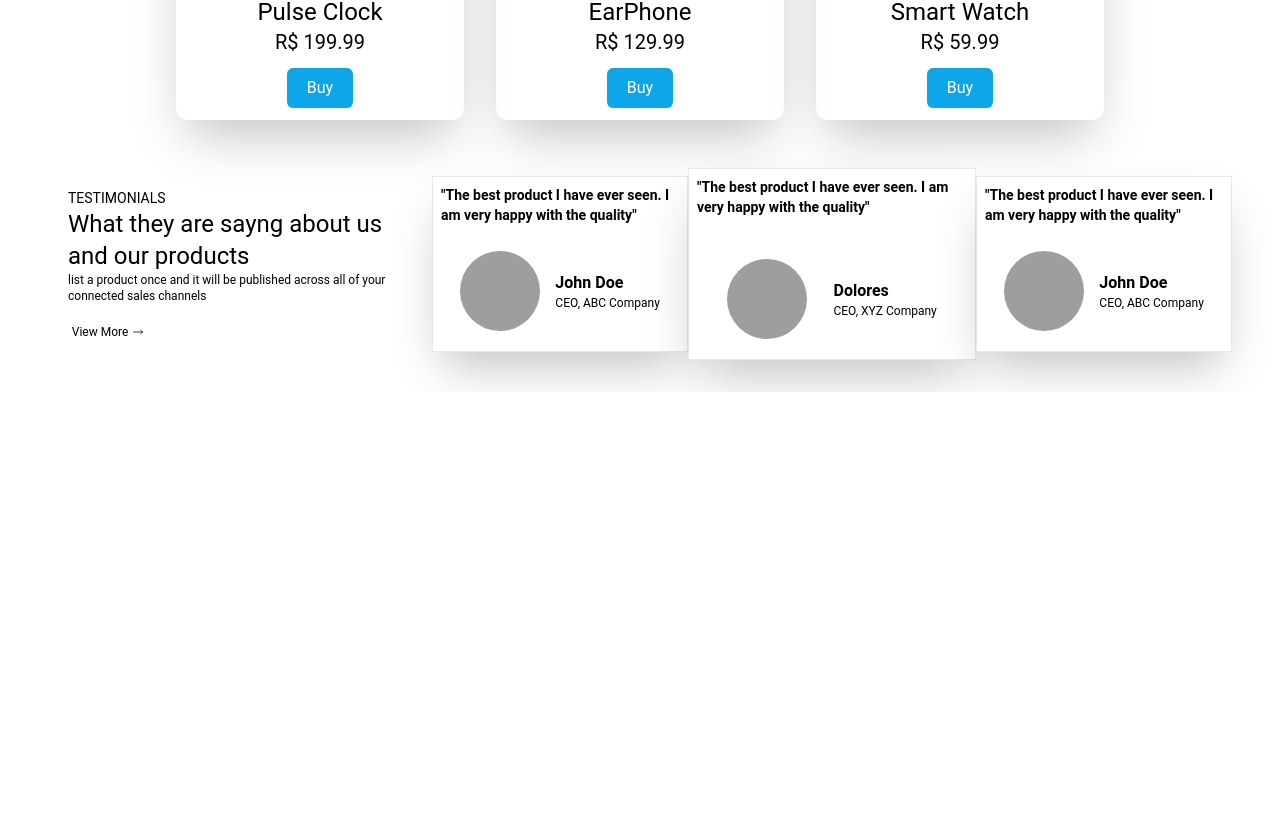
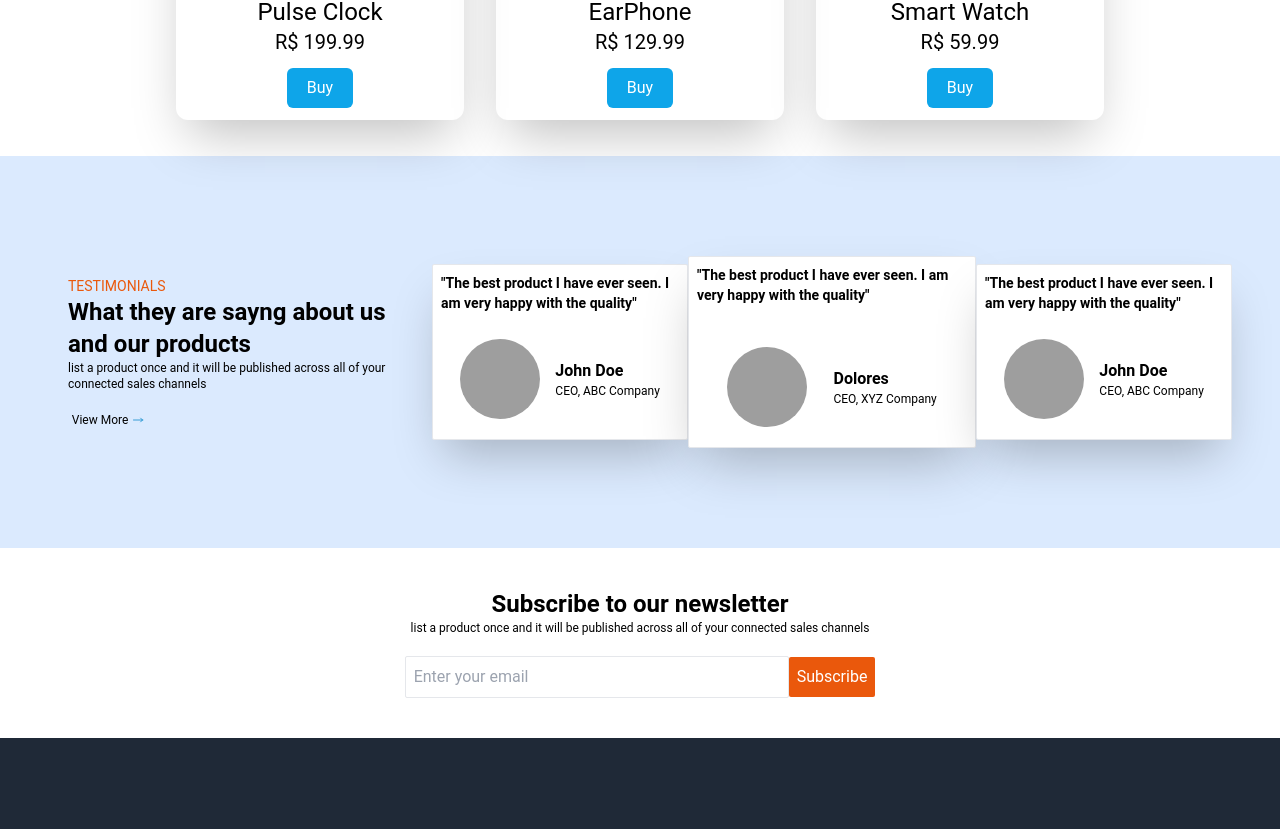
Before and after one commit to jeffersondrs/web-ecommerce, a React (Vite) app: page / in a window 1280 px wide. Shown: the part 1958-2787 px from the top of the page. Before the commit the page ends 2350 px from the top, so only its background shows below. Built offline with nearby package versions, Linux system fonts and the light colour scheme; grey boxes are pictures that could not be loaded.

Commit message:
homepage done

```diff
--- a/src/components/home-content/home-conten.component.tsx
+++ b/src/components/home-content/home-conten.component.tsx
@@ -1,17 +1,45 @@
 import { GiLaurelsTrophy, GiTechnoHeart } from "react-icons/gi";
 import { TbShoppingCartPlus } from "react-icons/tb";
 import { BsCashCoin, BsCreditCardFill } from "react-icons/bs";
-import { FaHeadphonesAlt } from "react-icons/fa";
+import {
+  FaFacebookF,
+  FaHeadphonesAlt,
+  FaLinkedinIn,
+  FaTwitter,
+} from "react-icons/fa";
 import { HiOutlineArrowLongRight } from "react-icons/hi2";
 import { TbTruckDelivery } from "react-icons/tb";
 import { Link } from "react-router-dom";
 import CardServices from "./Card-services.component";
 import CardProducts from "../card-product/Card-products";
+import { useEffect, useRef, useState } from "react";
+
+type email = string;
 
 export default function HomeContent() {
+  const emailRef = useRef(null as any);
+  const [email, setEmail] = useState<email>("");
+
+  const handleSubmit = (e: any) => {
+    e.preventDefault();
+
+    const email = emailRef.current.value;
+
+    setEmail(email);
+  };
+
+  useEffect(() => {
+    emailRef.current.value = "";
+    if (email !== "") {
+      alert("Thank you for subscribing!");
+    }
+  }, [email]);
+
+  console.log(email);
+
   return (
     <div className="home-content">
-      <div className="flex flex-row justify-evenly items-center w-full flex-wrap py-24">
+      <section className="flex flex-row justify-evenly items-center w-full flex-wrap py-24">
         <div className="flex flex-col items-stretch justify-between w-[50%] text-black">
           <p className="text-2xl text-orange-600 my-4">E-commerce</p>
           <h1 className="text-8xl my-2">It's all about you.</h1>
@@ -45,8 +73,8 @@ export default function HomeContent() {
             </div>
           </div>
         </div>
-      </div>
-      <div className="p-5">
+      </section>
+      <section className="p-5">
         <div className="flex flex-col justify-center items-center text-black">
           <h1 className="text-sm uppercase text-orange-600 my-4">
             Our Products
@@ -97,8 +125,8 @@ export default function HomeContent() {
             </Link>
           </div>
         </div>
-      </div>
-      <div className="flex flex-col flex-wrap justify-center items-center">
+      </section>
+      <section className="flex flex-col flex-wrap justify-center items-center mb-5">
         <div className=" text-black mb-10">
           <h3 className="text-sm uppercase text-orange-600 text-center my-4">
             Featured Products
@@ -145,11 +173,11 @@ export default function HomeContent() {
             productId="/product/6"
           />
         </div>
-      </div>
-      <div className="flex flex-row flex-wrap h-64 items-center justify-center">
+      </section>
+      <section className="flex flex-row flex-wrap items-center justify-center py-20 bg-blue-100 h-full">
         <div className="flex flex-col justify-center items-start text-start my-5 w-96 p-5">
-          <h4 className="text-sm uppercase">Testimonials</h4>
-          <h1 className="text-2xl">
+          <h4 className="text-sm uppercase text-orange-600">Testimonials</h4>
+          <h1 className="text-2xl font-semibold">
             What they are sayng about us and our products
           </h1>
           <p className="text-xs">
@@ -157,11 +185,11 @@ export default function HomeContent() {
             connected sales channels
           </p>
           <div className="text-xs flex flex-row w-20 justify-evenly items-center mt-5">
-            <span className="">View More</span>
-            <HiOutlineArrowLongRight />
+            <span>View More</span>
+            <HiOutlineArrowLongRight className="text-sky-600" />
           </div>
         </div>
-        <div className="border bg-white z-50 w-64 flex flex-col p-2 shadow-2xl h-44 justify-between">
+        <div className="border rounded-sm bg-white z-50 w-64 flex flex-col p-2 shadow-2xl h-44 justify-between">
           <strong className="text-sm">
             "The best product I have ever seen. I am very happy with the
             quality"
@@ -180,7 +208,7 @@ export default function HomeContent() {
             </div>
           </div>
         </div>
-        <div className="border bg-white z-50 w-72 flex flex-col p-2 shadow-2xl h-48 justify-between">
+        <div className="border rounded-sm bg-white z-50 w-72 flex flex-col p-2 shadow-2xl h-48 justify-between">
           <strong className="text-sm">
             "The best product I have ever seen. I am very happy with the
             quality"
@@ -188,9 +216,7 @@ export default function HomeContent() {
           <div className="flex flex-row-reverse justify-evenly p-1 items-center my-2">
             <div>
               <h4 className="font-semibold">Dolores</h4>
-              <p className="text-xs">
-                CEO, XYZ Company
-              </p>
+              <p className="text-xs">CEO, XYZ Company</p>
             </div>
             <div>
               <img
@@ -201,7 +227,7 @@ export default function HomeContent() {
             </div>
           </div>
         </div>
-        <div className="border bg-white z-50 w-64 flex flex-col p-2 shadow-2xl h-44 justify-between">
+        <div className="border rounded-sm bg-white z-50 w-64 flex flex-col p-2 shadow-2xl h-44 justify-between">
           <strong className="text-sm">
             "The best product I have ever seen. I am very happy with the
             quality"
@@ -220,7 +246,124 @@ export default function HomeContent() {
             </div>
           </div>
         </div>
-      </div>
+      </section>
+      <section>
+        <form
+          action="#"
+          onSubmit={handleSubmit}
+          className="flex flex-col justify-center items-center p-10"
+        >
+          <h1 className="text-2xl font-semibold">
+            Subscribe to our newsletter
+          </h1>
+          <p className="text-xs">
+            list a product once and it will be published across all of your
+            connected sales channels
+          </p>
+          <div className="flex flex-row justify-center items-center mt-5">
+            <input
+              ref={emailRef}
+              className="border rounded-sm p-2 w-96"
+              type="email"
+              placeholder="Enter your email"
+            />
+            <button
+              type="submit"
+              className="bg-orange-600 text-white rounded-sm p-2"
+            >
+              Subscribe
+            </button>
+          </div>
+        </form>
+      </section>
+      <footer className="flex flex-col justify-center items-center p-10 bg-gray-800 text-white py-20">
+        <div className="flex flex-row w-full justify-evenly items-start flex-wrap">
+          <div className="flex flex-col justify-evenly items-start m-2 h-56">
+            <h1 className="text-orange-800 uppercase text-xl">Social links</h1>
+            <ul className="flex flex-row justify-between items-start w-40 footer__list">
+              <li className="w-8 h-8 rounded-lg bg-gray-700 flex justify-center items-center">
+                <Link to="#">
+                  <FaFacebookF />
+                </Link>
+              </li>
+              <li className="w-8 h-8 rounded-lg bg-gray-700 flex justify-center items-center">
+                <Link to="#">
+                  <FaTwitter />
+                </Link>
+              </li>
+              <li className="w-8 h-8 rounded-lg bg-gray-700 flex justify-center items-center">
+                <Link to="#">
+                  <FaLinkedinIn />
+                </Link>
+              </li>
+            </ul>
+            <p className="text-sm">Dont forget follow us</p>
+          </div>
+          <div className="m-2 h-56 flex flex-col items-stretch justify-start">
+            <h1 className="mb-3 text-base text-gray-500 hover:text-gray-600">
+              Products
+            </h1>
+            <ul className="text-sm footer__list">
+              <li>
+                <Link to="#">New</Link>
+              </li>
+              <li>
+                <Link to="#">Popular</Link>
+              </li>
+              <li>
+                <Link to="#">Trending</Link>
+              </li>
+              <li>
+                <Link to="#">Best Seller</Link>
+              </li>
+            </ul>
+          </div>
+          <div className="m-2 h-56 flex flex-col items-stretch justify-start">
+            <h1 className="mb-3 text-base text-gray-500 hover:text-gray-600">
+              Support
+            </h1>
+            <ul className="text-sm footer__list">
+              <li>
+                <Link to="#">Help Center</Link>
+              </li>
+              <li>
+                <Link to="#">Terms of Service</Link>
+              </li>
+              <li>
+                <Link to="#">Privacy Policy</Link>
+              </li>
+              <li>
+                <Link to="#">Status</Link>
+              </li>
+            </ul>
+          </div>
+          <div className="m-2 h-56 flex flex-col items-stretch justify-start">
+            <h1 className="mb-3 text-base text-gray-500 hover:text-gray-600">
+              Company
+            </h1>
+            <ul className="text-sm footer__list">
+              <li>
+                <Link to="#">About</Link>
+              </li>
+              <li>
+                <Link to="#">Contact</Link>
+              </li>
+              <li>
+                <Link to="#">Blog</Link>
+              </li>
+              <li>
+                <Link to="#">Careers</Link>
+              </li>
+            </ul>
+          </div>
+        </div>
+        <div className="flex flex-row justify-evenly items-center w-full flex-wrap text-xs">
+          <strong>© 2021 All rights reserved</strong>
+          <strong>Terms of Service</strong>
+          <strong>Criado por <Link to="https://github.com/jeffersondrs">JeffersonDRS</Link></strong>
+
+        </div>
+      </footer>
     </div>
   );
 }
--- a/src/components/navegation/navegation.styles.scss
+++ b/src/components/navegation/navegation.styles.scss
@@ -25,6 +25,19 @@
             padding: 5px 10px;
             background-color: rgb(3, 144, 238);
             transition: all .3s ease-in-out;
+            animation: 1s ease-in-out 0s 1 slideInFromLeft;
+
+            @keyframes slideInFromLeft {
+                0% {
+                    transform: translateX(-40%);
+                    opacity: 0;
+                }
+                100% {
+                    transform: translateX(0);
+                    opacity: 1;
+                }
+            }
+
             &:hover {
                 color: #ffffff;
                 background-color: rgb(27, 111, 167);
--- a/src/pages/pages.styles.scss
+++ b/src/pages/pages.styles.scss
@@ -3,3 +3,15 @@
     background-size: cover;
     background-position: center;
 }
+
+.footer__list {
+    list-style: none;
+    padding: 0;
+    margin: 0;
+    transition: all 0.3s ease-in-out;
+    li{
+        a:hover{
+            color: #504949;
+        }
+    }
+}
```
